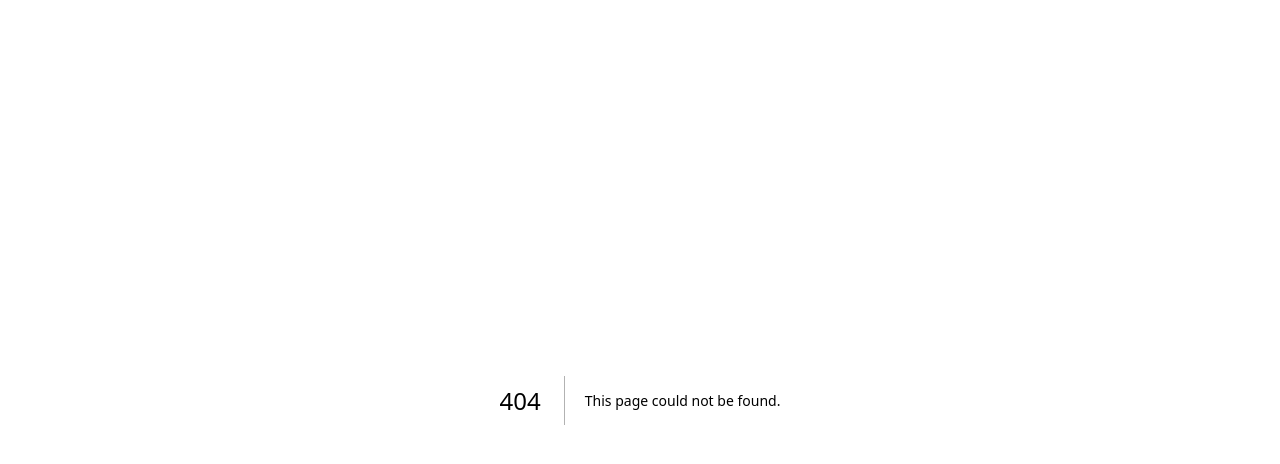
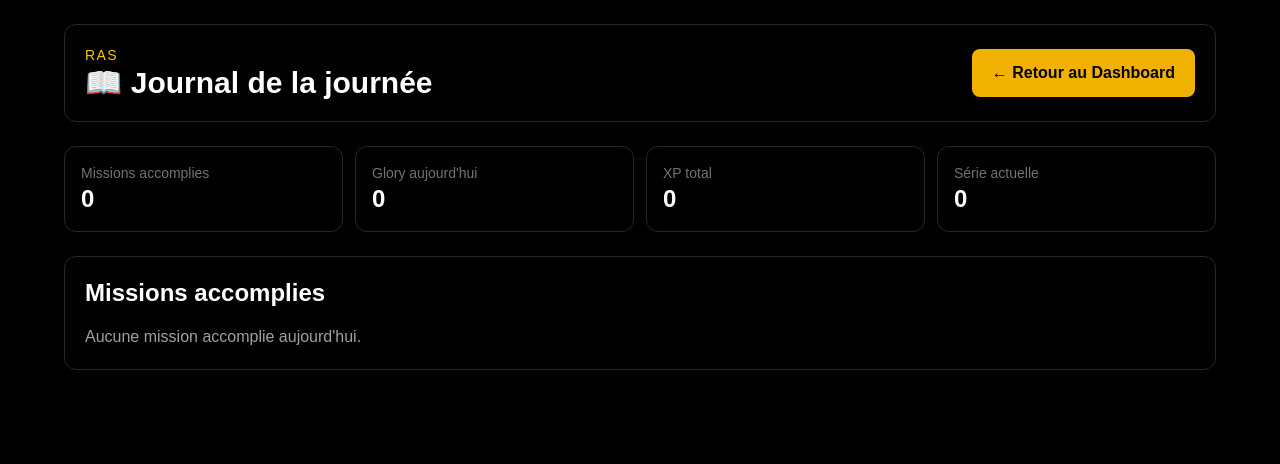
Before and after one commit to RobinWhitman/ras, a Next.js app: page /journal in a window 1280 px wide. Before the commit this address had no page. Shown: the top 464 px of the page. Built offline with nearby package versions, Linux system fonts and the light colour scheme.

Commit message:
Sprint 25 - Piliers compacts et page journal

```diff
--- /dev/null
+++ b/src/app/journal/page.tsx
@@ -0,0 +1,118 @@
+"use client";
+
+import Link from "next/link";
+import { useGame } from "@/hooks/useGame";
+
+export default function JournalPage() {
+  const { save } = useGame();
+
+  return (
+    <main className="min-h-screen bg-black p-6 text-white">
+      <div className="mx-auto max-w-6xl space-y-6">
+        <header className="flex items-center justify-between rounded-xl border border-zinc-800 p-5">
+          <div>
+            <p className="text-sm uppercase tracking-widest text-yellow-400">
+              RAS
+            </p>
+
+            <h1 className="text-3xl font-bold">
+              📖 Journal de la journée
+            </h1>
+          </div>
+
+          <Link
+            href="/"
+            className="rounded-lg bg-yellow-500 px-5 py-3 font-bold text-black"
+          >
+            ← Retour au Dashboard
+          </Link>
+        </header>
+
+        <section className="grid grid-cols-2 gap-3 md:grid-cols-4">
+          <div className="rounded-xl border border-zinc-800 p-4">
+            <p className="text-sm text-zinc-500">
+              Missions accomplies
+            </p>
+
+            <p className="text-2xl font-bold">
+              {save.completedMissions.length}
+            </p>
+          </div>
+
+          <div className="rounded-xl border border-zinc-800 p-4">
+            <p className="text-sm text-zinc-500">
+              Glory aujourd&apos;hui
+            </p>
+
+            <p className="text-2xl font-bold">
+              {save.dailyGlory}
+            </p>
+          </div>
+
+          <div className="rounded-xl border border-zinc-800 p-4">
+            <p className="text-sm text-zinc-500">
+              XP total
+            </p>
+
+            <p className="text-2xl font-bold">
+              {save.xp}
+            </p>
+          </div>
+
+          <div className="rounded-xl border border-zinc-800 p-4">
+            <p className="text-sm text-zinc-500">
+              Série actuelle
+            </p>
+
+            <p className="text-2xl font-bold">
+              {save.currentStreak}
+            </p>
+          </div>
+        </section>
+
+        <section className="rounded-xl border border-zinc-800 p-5">
+          <h2 className="mb-4 text-2xl font-bold">
+            Missions accomplies
+          </h2>
+
+          {save.completedMissions.length === 0 ? (
+            <p className="text-zinc-400">
+              Aucune mission accomplie aujourd&apos;hui.
+            </p>
+          ) : (
+            <div className="grid grid-cols-1 gap-3 sm:grid-cols-2 lg:grid-cols-3">
+              {[...save.completedMissions]
+                .reverse()
+                .map((mission, index) => (
+                  <article
+                    key={`${mission.id}-${index}`}
+                    className="rounded-xl border border-zinc-800 p-4"
+                  >
+                    <div className="mb-3 flex items-start justify-between gap-3">
+                      <h3 className="font-bold">
+                        {mission.title}
+                      </h3>
+
+                      <span className="rounded-full border border-zinc-700 px-2 py-1 text-xs text-zinc-400">
+                        {mission.pillar}
+                      </span>
+                    </div>
+
+                    <div className="flex gap-4 text-sm">
+                      <span className="text-yellow-400">
+                        +{mission.xp} XP
+                      </span>
+
+                      <span className="text-yellow-400">
+                        +{mission.glory} Glory
+                      </span>
+                    </div>
+                  </article>
+                ))}
+            </div>
+          )}
+        </section>
+      </div>
+    </main>
+  );
+}
--- a/src/components/dashboard/JournalPanel.tsx
+++ b/src/components/dashboard/JournalPanel.tsx
@@ -1,3 +1,4 @@
+import Link from "next/link";
 import Card from "@/components/Card";
 import type { CompletedMission } from "@/types/game";
 
@@ -8,27 +9,43 @@ type JournalPanelProps = {
 export default function JournalPanel({
   completedMissions,
 }: JournalPanelProps) {
+  const visibleMissions = completedMissions.slice(-6).reverse();
+
   return (
     <Card title="📖 Journal">
-      {completedMissions.length === 0 ? (
+      {visibleMissions.length === 0 ? (
         <p className="text-zinc-400">
-          Aucune mission accomplie aujourd'hui.
+          Aucune mission accomplie aujourd&apos;hui.
         </p>
       ) : (
-        <ul className="space-y-3 max-h-72 overflow-y-auto">
-          {completedMissions.map((mission) => (
-            <li
+        <div className="grid grid-cols-2 gap-2">
+          {visibleMissions.map((mission) => (
+            <div
               key={mission.id}
-              className="border border-zinc-800 rounded-lg p-3"
+              className="min-h-20 rounded-lg border border-zinc-800 p-2"
             >
-              <p className="font-semibold">{mission.title}</p>
-              <p className="text-zinc-400">
-                {mission.pillar} · +{mission.xp} XP · +{mission.glory} Glory
+              <p className="line-clamp-2 text-xs font-bold">
+                {mission.title}
               </p>
-            </li>
+
+              <p className="mt-1 text-[11px] text-zinc-500">
+                {mission.pillar}
+              </p>
+
+              <p className="mt-1 text-[11px] text-yellow-400">
+                +{mission.xp} XP · +{mission.glory} G
+              </p>
+            </div>
           ))}
-        </ul>
+        </div>
       )}
+
+      <Link
+        href="/journal"
+        className="mt-3 block rounded-lg border border-zinc-700 px-3 py-2 text-center text-xs font-bold text-zinc-300 transition hover:border-yellow-500 hover:text-yellow-400"
+      >
+        Ouvrir le Journal complet →
+      </Link>
     </Card>
   );
 }
--- a/src/components/dashboard/PillarsPanel.tsx
+++ b/src/components/dashboard/PillarsPanel.tsx
@@ -1,5 +1,4 @@
 import Card from "@/components/Card";
-import ProgressBar from "@/components/ProgressBar";
 import type { Pillar } from "@/types/game";
 
 type PillarsPanelProps = {
@@ -9,20 +8,49 @@ type PillarsPanelProps = {
   }[];
 };
 
-export default function PillarsPanel({ pillarScores }: PillarsPanelProps) {
+const pillarIcons: Record<Pillar, string> = {
+  Force: "💪",
+  Savoir: "🧠",
+  Discipline: "🛡️",
+  Santé: "❤️",
+  Leadership: "👑",
+  Foi: "✨",
+  Relations: "🤝",
+};
+
+export default function PillarsPanel({
+  pillarScores,
+}: PillarsPanelProps) {
   return (
     <Card title="🏛 Piliers">
-      <div className="space-y-3">
-        {pillarScores.map((item) => (
-          <div key={item.pillar}>
-            <div className="flex justify-between text-sm mb-1">
-              <span>{item.pillar}</span>
-              <span>{item.score}</span>
+      <div className="grid grid-cols-2 gap-2">
+        {pillarScores.map((item) => {
+          const progress = Math.min(item.score * 5, 100);
+
+          return (
+            <div
+              key={item.pillar}
+              className="rounded-lg border border-zinc-800 p-2"
+            >
+              <div className="mb-2 flex items-center justify-between gap-2">
+                <span className="truncate text-xs font-semibold">
+                  {pillarIcons[item.pillar]} {item.pillar}
+                </span>
+
+                <span className="text-xs font-bold text-yellow-400">
+                  {item.score}
+                </span>
+              </div>
+
+              <div className="h-1.5 overflow-hidden rounded-full bg-zinc-800">
+                <div
+                  className="h-full bg-yellow-500 transition-all duration-300"
+                  style={{ width: `${progress}%` }}
+                />
+              </div>
             </div>
-
-            <ProgressBar value={Math.min(item.score * 5, 100)} max={100} />
-          </div>
-        ))}
+          );
+        })}
       </div>
     </Card>
   );
```
